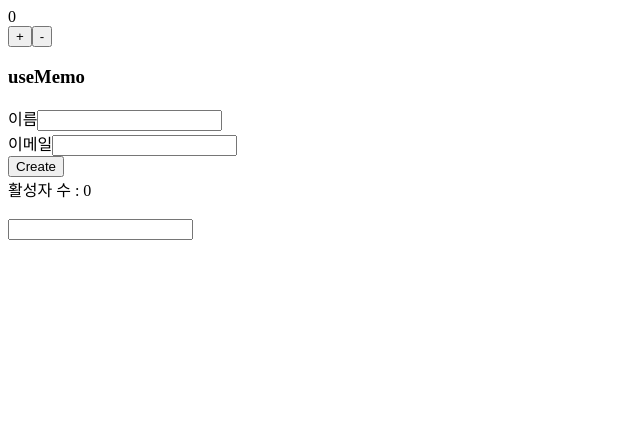
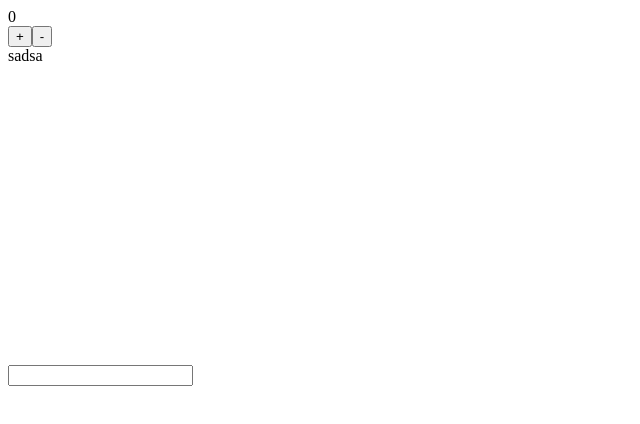
Before and after one commit to SWJBReactStudy/Real_Teacher_Han, a React (Create React App) app: page / in a window 1280 px wide. Shown: the top 424 px of the page, without its empty margins (0-640 px from the left). Built offline with nearby package versions, Linux system fonts and the light colour scheme.

Commit message:
teach: styled-components

```diff
--- a/src/App.jsx
+++ b/src/App.jsx
@@ -4,6 +4,7 @@ import Form from "./components/Form";
 import Array from "./components/Array";
 import List from "./components/useMemo/List";
 import Effect from "./components/Effect";
+import Styled from "./components/Styled";
 
 const App = () => {
   const [count, setCount] = useState(0);
@@ -18,12 +19,13 @@ const App = () => {
       {/* <Render count={[count, setCount]} />
       <Array /> */}
 
-      <h3>useMemo</h3>
+      {/*<h3>useMemo</h3>
       <List />
 
       <br/>
 
-      <Effect />
+      <Effect />*/}
+      <Styled />
     </div>
   );
 };
--- /dev/null
+++ b/src/components/Blank.jsx
@@ -0,0 +1,8 @@
+import styled from "styled-components";
+
+const Blank = styled.div`
+  width: ${(props) => props.width + "px"};
+  height: ${(props) => props.height + "px"};
+`;
+
+export default Blank;
--- /dev/null
+++ b/src/components/Styled.jsx
@@ -0,0 +1,15 @@
+import React from "react";
+import styled from "styled-components";
+import Blank from "./Blank";
+
+const Styled = () => {
+  return (
+    <div>
+      <label htmlFor="">sadsa</label>
+      <Blank height={300} />
+      <input type="text" />
+    </div>
+  );
+};
+
+export default Styled;
```
